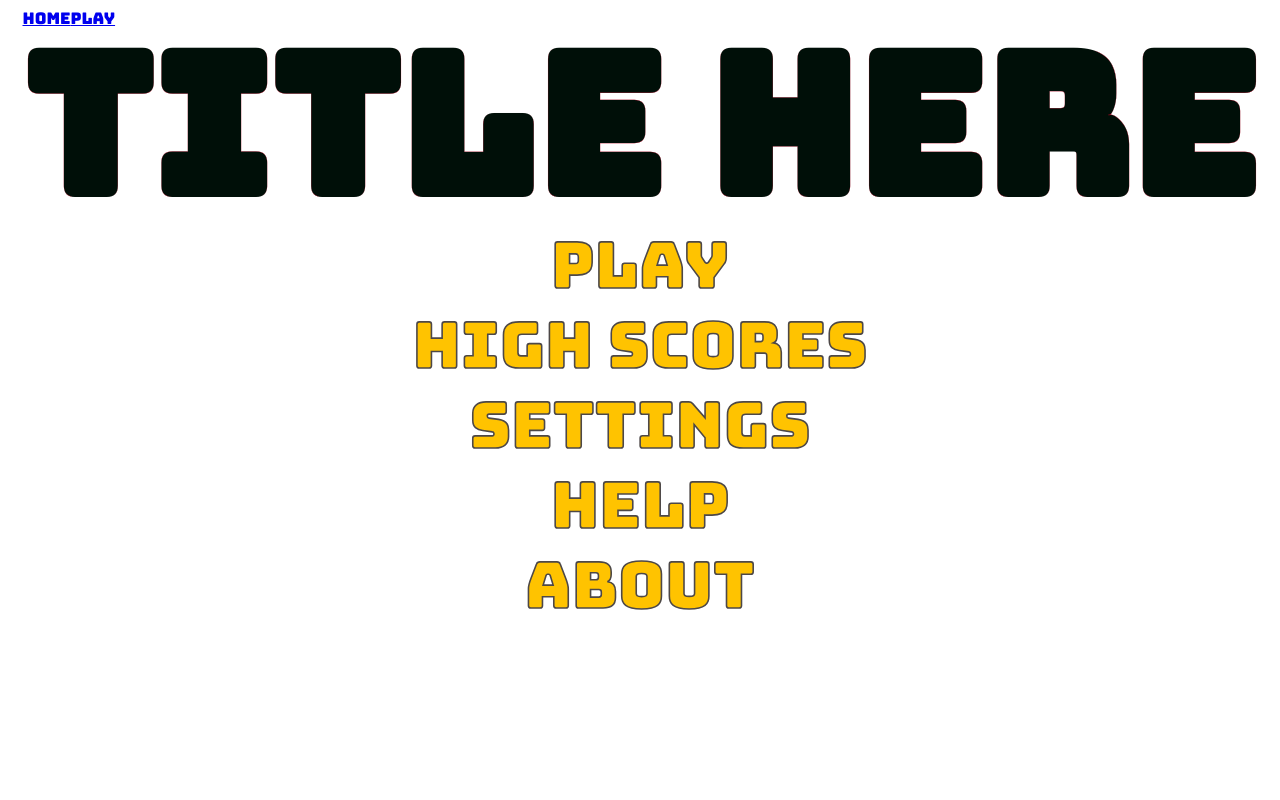
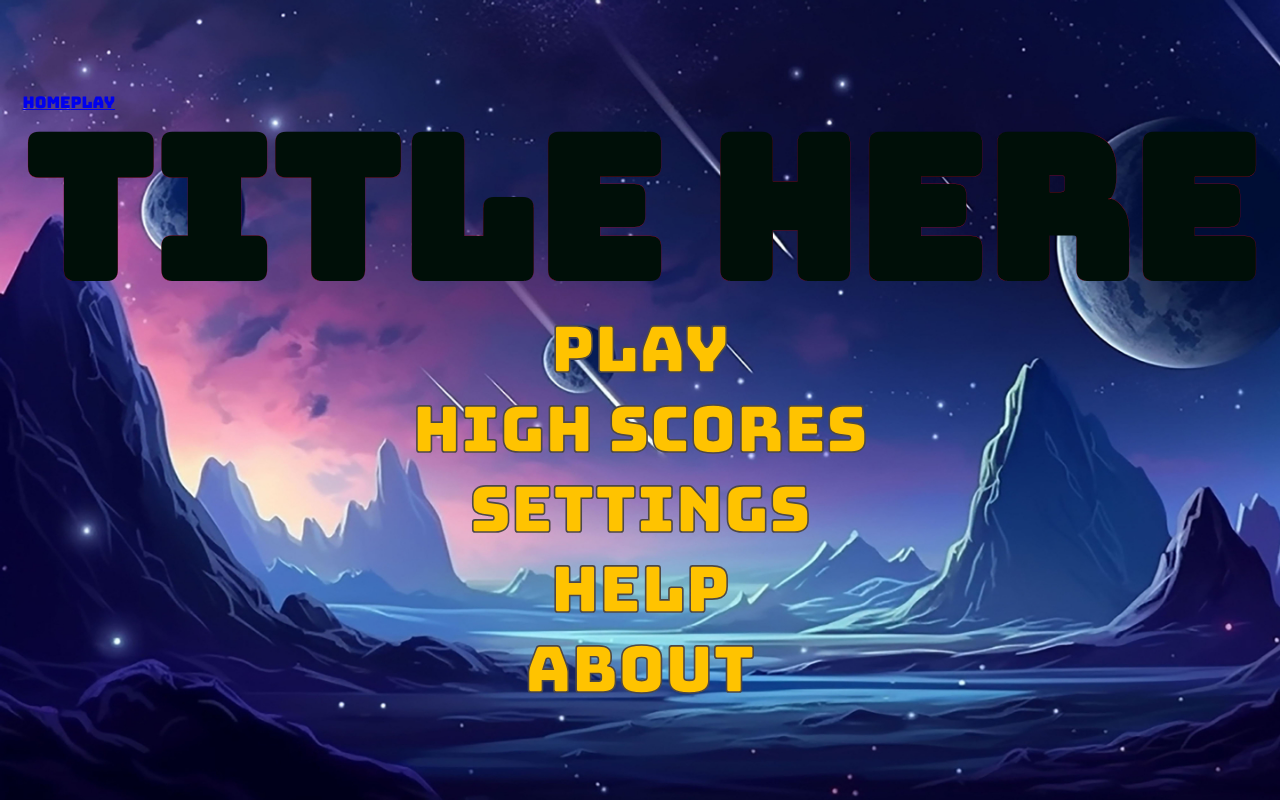
Before and after one commit to EndlessEndless1999/p3-client, a React (Vite) app: page / in a window 1280 px wide. Built offline with nearby package versions, Linux system fonts and the light colour scheme.

Commit message:
add temp  bg image

```diff
--- a/pages/index.js
+++ /dev/null
@@ -1 +0,0 @@
-export { default as HomePage } from './HomePage';
--- a/src/assets/home.css
+++ b/src/assets/home.css
@@ -5,6 +5,13 @@ body {
     justify-content: center;
     align-items: center;
     font-family: 'Bungee', cursive;
+    background-image: url('/temp-bg.jpg'); /* Path to your background image */
+    background-size: cover; /* Adjust the size as needed */
+    background-repeat: no-repeat;
+    margin: 0; /* Remove default margin to cover the entire viewport */
+    padding: 0; /* Remove default padding */
+    height: 100vh; /* Set the height to cover the entire viewport */
+    overflow: hidden; /* Prevent scrolling if necessary */
 }
 
 h1 {
--- a/src/pages/HomePage/index.jsx
+++ b/src/pages/HomePage/index.jsx
@@ -3,12 +3,13 @@ import React from 'react'
 const HomePage = () => {
   return (
     <>
+
       <div>
         <h1>Title here</h1>
       </div>
 
       <div className="nav">
-        <a href="#">Play</a>
+        <a href="/play">Play</a>
         <a href="#">High Scores</a>
         <a href="#">Settings</a>
         <a href="#">Help</a>
```
Also changed, not shown: public/temp-bg.jpg (added).
